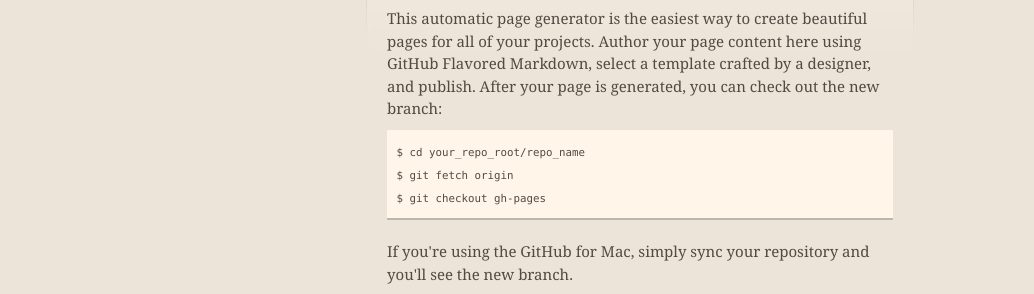
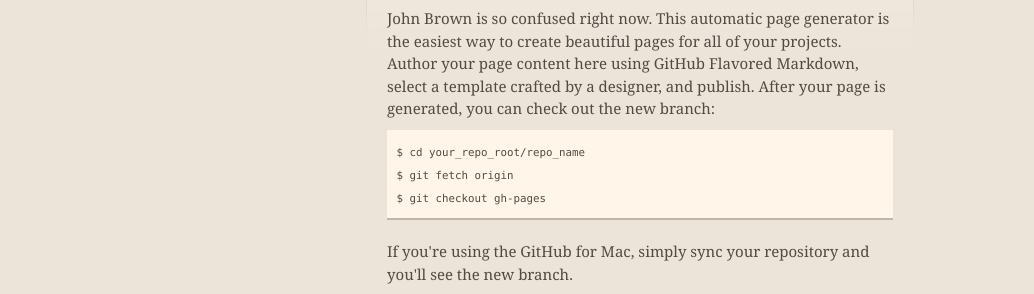
Before and after one commit to dankrocket/dankrocket.github.io, a plain HTML site: page index.html in a window 1280 px wide. Shown: the part 263-557 px from the top of the page, without its empty margins (0-1034 px from the left). Drawn offline with nearby package versions, Linux system fonts and the light colour scheme.

Commit message:
Update index.html

```diff
--- a/index.html
+++ b/index.html
@@ -48,7 +48,7 @@
         <h3>
 <a name="welcome-to-github-pages" class="anchor" href="#welcome-to-github-pages"><span class="octicon octicon-link"></span></a>Welcome to GitHub Pages.</h3>
 
-<p>This automatic page generator is the easiest way to create beautiful pages for all of your projects. Author your page content here using GitHub Flavored Markdown, select a template crafted by a designer, and publish. After your page is generated, you can check out the new branch:</p>
+<p>John Brown is so confused right now. This automatic page generator is the easiest way to create beautiful pages for all of your projects. Author your page content here using GitHub Flavored Markdown, select a template crafted by a designer, and publish. After your page is generated, you can check out the new branch:</p>
 
 <pre><code>$ cd your_repo_root/repo_name
 $ git fetch origin
```
